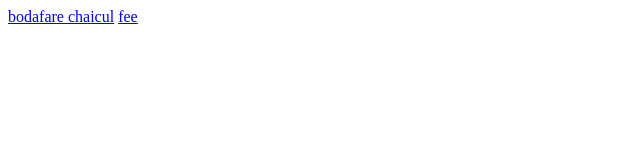
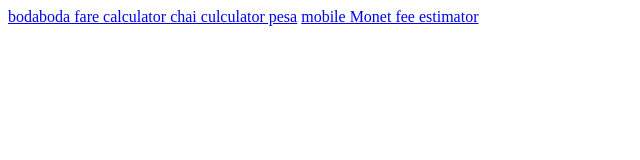
Before and after one commit to giannarashid123/Code-Challenge-1, a plain HTML site: page index.html in a window 1280 px wide. Shown: the whole page, without its empty margins (0-640 px from the left). Drawn offline with Linux system fonts and the light colour scheme.

Commit message:
Add index.html

```diff
--- a/index.html
+++ b/index.html
@@ -6,8 +6,8 @@
     <title>Document</title>
 </head>
 <body>
-    <a href="./bodaFareCalculator/indexfare.html">bodafare </a>
-    <a href="./chaiCalculator/indexchai.html">chaicul</a>
-    <a href="./mobileMoneyEstimator/indexfee.html">fee</a>
+    <a href="./bodaFareCalculator/indexfare.html">bodaboda fare calculator </a>
+    <a href="./chaiCalculator/indexchai.html">chai culculator pesa</a>
+    <a href="./mobileMoneyEstimator/indexfee.html"> mobile Monet fee estimator</a>
 </body>
 </html>
```
